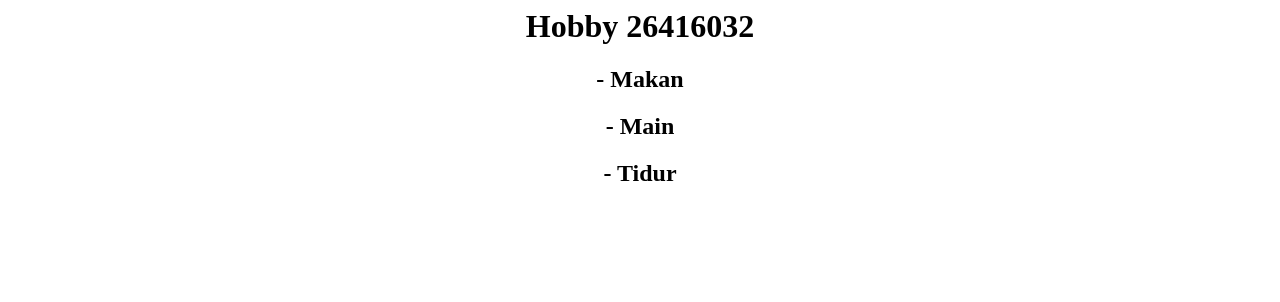
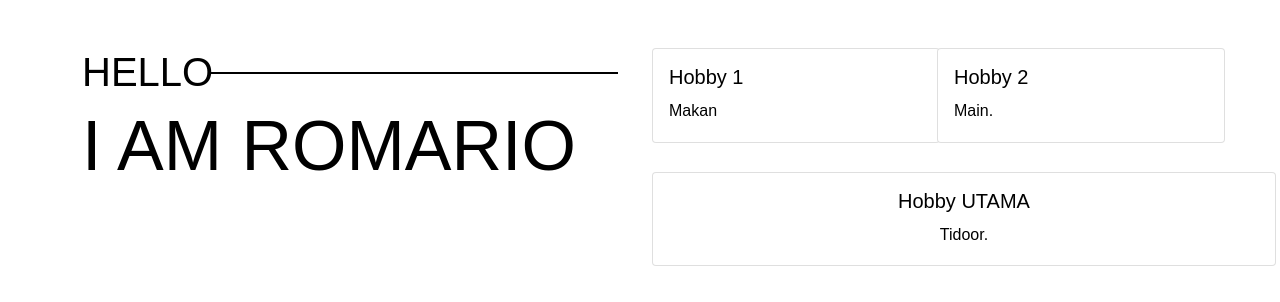
Before and after one commit to mocamacama/githubkelas, a plain HTML site: page hobby26416032.html in a window 1280 px wide. Drawn offline with Linux system fonts and the light colour scheme.

Commit message:
Coba di merge

```diff
--- a/hobby26416032.html
+++ b/hobby26416032.html
@@ -1,13 +1,123 @@
 <html>
+<head>
+    <link href="bootstrap.min.css" rel="stylesheet">
 
+    <style type="text/css">
+        body {
+            font-family: "Poppins",Arial,sans-serif;
+            background: #fff;
+            font-size: 16px;
+            line-height: 1.8;
+            font-weight: 400;
+            color: #000;
+        }
+
+        .font-lg {
+            font-size: 40px;
+            margin-bottom: 20px;
+            position: relative;
+        }
+
+        .font-lg:after {
+            content: '';
+            width: 410px;
+            height: 2px;
+            position: absolute;
+            top: 50%;
+            left: 23%;
+            background: #000000;
+        }
+
+        .font-md {
+            margin-top: 20px;
+            font-size: 70px;
+            line-height: 60px;
+            margin-bottom: 25px;
+        }
+
+        .font-sm {
+            font-size: 24px;
+            margin-bottom: 35px;
+        }
+
+        .custom-btn {
+            display: inline-block;
+            color: #fff;
+            letter-spacing: 0px;
+            font-family: "Rubik", sans-serif;
+            font-weight: 500;
+            line-height: 46px;
+            outline: none !important;
+            text-align: center;
+            cursor: pointer;
+            text-transform: uppercase;
+            border-radius: 5px;
+            background-origin: border-box;
+            background-clip: content-box, border-box;
+            background-image: linear-gradient(to right, #4458dc 0%, #854fee 100%), radial-gradient(circle at top left, #4458dc, #854fee);
+            border: double 2px transparent;
+            box-shadow: 0px 10px 30px rgb(118 85 225 / 30%);
+        }
+
+        .custom-btn span {
+            padding: 0 42px;
+        }
+    </style>
+</head>
 <body>
-    <div style="text-align: center;">
-        <h1>Hobby 26416032</h1>
-        <h2>- Makan</h2>
-        <h2>- Main</h2>
-        <h2>- Tidur</h2>
+    <div class="container">
+        <div class="row pt-5">
+            <div class="col col-md-6">
+                <div class="row">
+                    <div class="col col-md-12">
+                        <h2 class="text-uppercase font-lg">HELLO</h2>
+                        <h1 class="text-uppercase font-md">I AM ROMARIO</h1>
+                        <!-- <h3 class="text-uppercase font-sm">YOUR MAJOR</h3> -->
+                    </div>
+
+                    <!-- <div class="col col-md-12">
+                        <a href="#" class="btn btn-primary custom-btn"><span>More About Me</span></a>
+                    </div> -->
+                </div>
+
+            </div>
+            <div class="col col-md-6">
+                <div class="row">
+                    <div class="col col-md-6">
+                        <div class="card" style="width: 18rem;">
+                          <div class="card-body">
+                            <h5 class="card-title">Hobby 1</h5>
+                            <p class="card-text">Makan</p>
+                            <!-- <a href="#" class="btn btn-primary">Go somewhere</a> -->
+                          </div>
+                        </div>
+                    </div>
+
+                    <div class="col col-md-6">
+                        <div class="card" style="width: 18rem;">
+                          <div class="card-body">
+                            <h5 class="card-title">Hobby 2</h5>
+                            <p class="card-text">Main.</p>
+                            <!-- <a href="#" class="btn btn-primary">Go somewhere</a> -->
+                          </div>
+                        </div>
+                    </div>
+                </div>
+                <br>
+                <div clas="row">
+                    <div class="col col-md-12">
+                        <div class="card" style="width: 39rem; text-align: center;">
+                          <div class="card-body">
+                            <h5 class="card-title">Hobby UTAMA</h5>
+                            <p class="card-text">Tidoor.</p>
+                            <!-- <a href="#" class="btn btn-primary">Go somewhere</a> -->
+                          </div>
+                        </div>
+                    </div>
+                </div>
+
+            </div>
+        </div>
     </div>
-
 </body>
-
 </html>
```
Also changed, not shown: index.html (+41 -0 lines), template_v1.html (line endings or trailing spaces).
